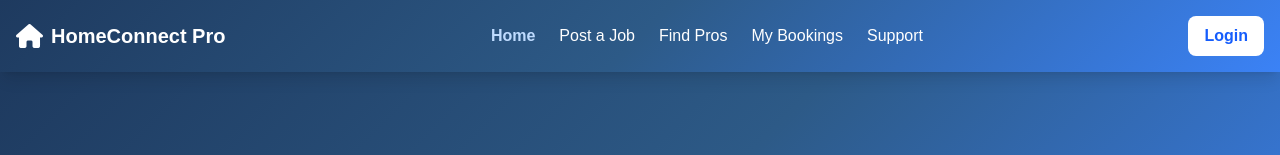
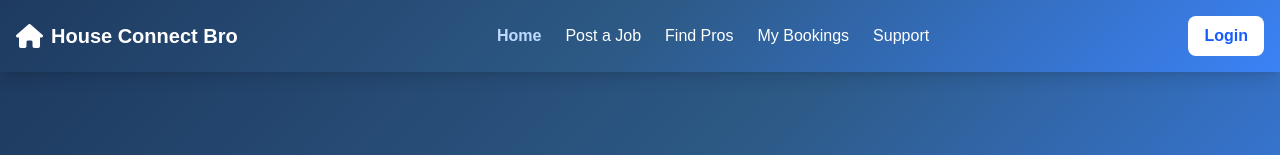
Before and after one commit to JVP008/PIH2026_NodeX, a Next.js app: page / in a window 1280 px wide. Shown: the top 155 px of the page. Built offline with nearby package versions, Linux system fonts and the light colour scheme; no server answers; the database is empty.

Commit message:
chore: rename application to House Connect Bro
- Updated package.json name
- Updated metadata title in layout.tsx
- Updated brand name in NavBar component

```diff
--- a/app/layout.tsx
+++ b/app/layout.tsx
@@ -15,7 +15,7 @@ const geistMono = Geist_Mono({
 });
 
 export const metadata: Metadata = {
-  title: "HomeConnect Pro - Find Trusted Local Contractors",
+  title: "House Connect Bro - Find Trusted Local Contractors",
   description: "AI-powered matching connects you with the best-rated local contractors based on your specific needs.",
 };
 
--- a/components/NavBar.tsx
+++ b/components/NavBar.tsx
@@ -41,7 +41,7 @@ export default function NavBar() {
                 <div className="flex items-center justify-between">
                     <Link href="/" className="flex items-center space-x-2 cursor-pointer">
                         <i className="fas fa-home text-2xl"></i>
-                        <span className="text-xl font-bold">HomeConnect Pro</span>
+                        <span className="text-xl font-bold">House Connect Bro</span>
                     </Link>
                     <div className="hidden md:flex items-center space-x-6">
                         <Link href="/" className={`hover:text-blue-200 transition ${isActive('/') ? 'text-blue-200 font-semibold' : ''}`}>Home</Link>
--- a/package.json
+++ b/package.json
@@ -1,5 +1,5 @@
 {
-  "name": "homeconnect-pro",
+  "name": "house-connect-bro",
   "version": "0.1.0",
   "private": true,
   "scripts": {
```
